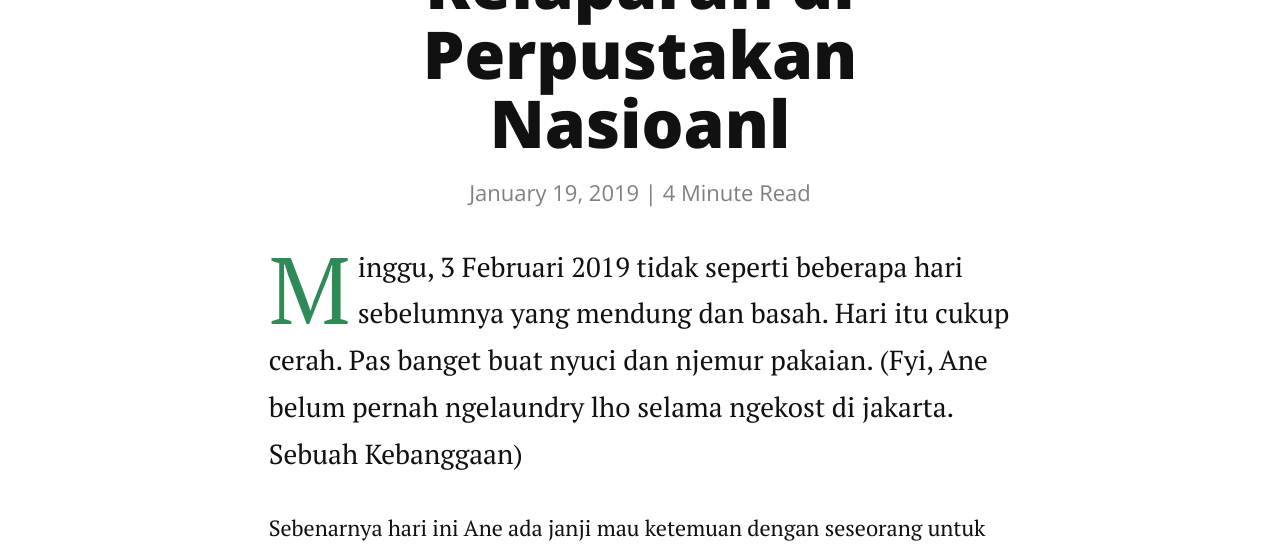
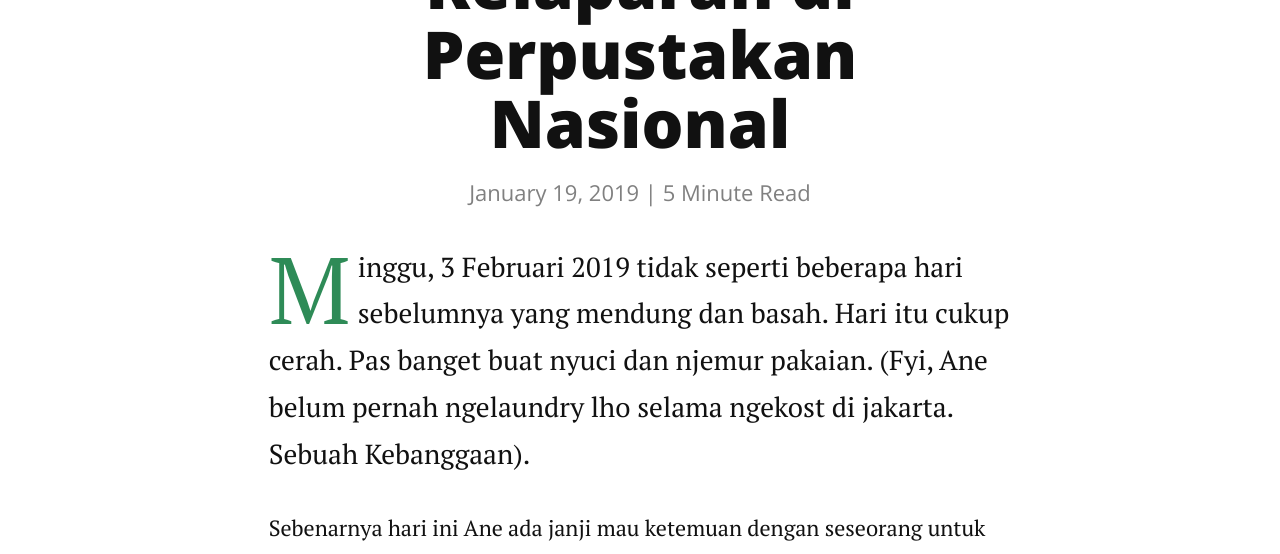
Before and after one commit to rifkifau/rifkifau.github.io, a Jekyll site: the page built from _posts/2019-02-05-kelaparan-di-perpustakaan-nasional.markdown, in a window 1280 px wide and 1400 px high. Shown: the part 482-1036 px from the top of the window. Built offline with Jekyll 4.4.1, drawn with Linux system fonts in a browser that asks for light colours; nearby versions of some CDN libraries; comment, search, counter and statistics services are not loaded; some of the changed lines change nothing that is shown; some of the changed text lies outside the part shown.

Commit message:
Update 2019-02-05-kelaparan-di-perpustakaan-nasional.markdown

```diff
--- a/_posts/2019-02-05-kelaparan-di-perpustakaan-nasional.markdown
+++ b/_posts/2019-02-05-kelaparan-di-perpustakaan-nasional.markdown
@@ -1,10 +1,10 @@
 ---
 layout: post
-title:  "#BagiPengalaman-3: Kelaparan di Perpustakan Nasioanl"
+title:  "#BagiPengalaman-3: Kelaparan di Perpustakan Nasional"
 date:   2019-01-19
 tags:   [ Berbagi, Pengalaman, Perpustakaan, Nasional, Kantin ]
 ---
-<p class="intro"><span class="dropcap">M</span>inggu, 3 Februari 2019 tidak seperti beberapa hari sebelumnya yang mendung dan basah. Hari itu cukup cerah. Pas banget buat nyuci dan njemur pakaian. (Fyi, Ane belum pernah ngelaundry lho selama ngekost di jakarta. Sebuah Kebanggaan)
+<p class="intro"><span class="dropcap">M</span>inggu, 3 Februari 2019 tidak seperti beberapa hari sebelumnya yang mendung dan basah. Hari itu cukup cerah. Pas banget buat nyuci dan njemur pakaian. (Fyi, Ane belum pernah ngelaundry lho selama ngekost di jakarta. Sebuah Kebanggaan).
 </p>
 <p>
 Sebenarnya hari ini Ane ada janji mau ketemuan dengan seseorang untuk mendiskusikan suatu hal yang cukup urgent terkait bagaimana nasib bangsa ini kedepannya. Hehe. Bukanlah, pokoknya diskusi begitu. Rencana tempatnya adalah Perpustakaan Nasional (Perpusnas) Indonesia. Ini adalah tempat yang Ane usulkan karena memang kebetulan belum pernah kesana. Ya, hitung-hitung sekalian biar ngerti seperti apa perpustakaan yang katanya tertinggi di dunia.
@@ -21,6 +21,23 @@
 <p>
 Berikut adalah beberapa hasil dokumentasinya, dengan obyek utama adalah hal-hal yang berbau kebumian. Peta. Ya kan alumni Geografi. Apalagi prodi Kartografi dan Penginderaan Jauh. Malu kalau sensifitas dan ketertarikannya terhadap peta lemah. Huehehe.
 </p>
+##### *Miniatur Perpusnas*
+![Perpustakaan-Nasional-Tertinggi-Indonesia-Miniatur-Perpusnas](../../images/perpusnas/Perpustakaan-Nasional-Tertinggi-Indonesia-Miniatur-Perpusnas.jpg)
+##### *Aku Peta, aku peta, aku peta*
+![Perpustakaan-Nasional-Tertinggi-Indonesia-Peta](../../images/perpusnas/Perpustakaan-Nasional-Tertinggi-Indonesia-Peta.jpg)
+##### *Seperti apa peristiwa membaca itu?*
+![Perpustakaan-Nasional-Tertinggi-Indonesia-Peristiwa-Membaca](../../images/perpusnas/Perpustakaan-Nasional-Tertinggi-Indonesia-Peristiwa-Membaca.jpg)
+##### *Peta sejarah aksara*
+![Perpustakaan-Nasional-Tertinggi-Indonesia-Peta Sejarah-Aksara](../../images/perpusnas/Perpustakaan-Nasional-Tertinggi-Indonesia-Peta Sejarah-Aksara.jpg)
+##### *Halaman Depan Perpusnas*
+![Perpustakaan-Nasional-Tertinggi-Indonesia-Halaman-Depan-Perpusnas](../../images/perpusnas/Perpustakaan-Nasional-Tertinggi-Indonesia-Halaman-Depan-Perpusnas.jpg)
+
+##### *Kalau bingung, tenang ada petunjuk arah kok*
+![Perpustakaan-Nasional-Tertinggi-Indonesia-Petunjuk-Arah](../../images/perpusnas/Perpustakaan-Nasional-Tertinggi-Indonesia-Petunjuk-Arah.jpg)
+##### *Ini nih detail lantai-lantainya*
+![Perpustakaan-Nasional-Tertinggi-Indonesia-Informasi-Lantai](../../images/perpusnas/Perpustakaan-Nasional-Tertinggi-Indonesia-Informasi-Lantai.jpg)
+##### *Meja informasi dan jam dinding(?)*
+![Perpustakaan-Nasional-Tertinggi-Indonesia-Meja-Informasi](../../images/perpusnas/Perpustakaan-Nasional-Tertinggi-Indonesia-Meja-Informasi.jpg)
 
 
 <p>
```
